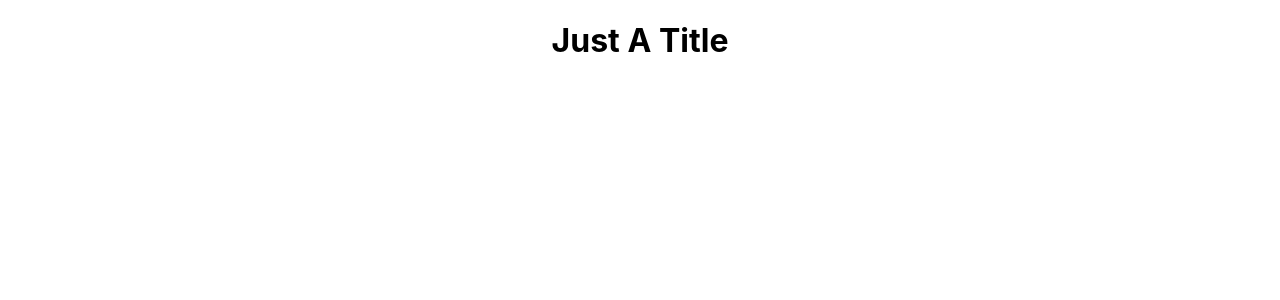
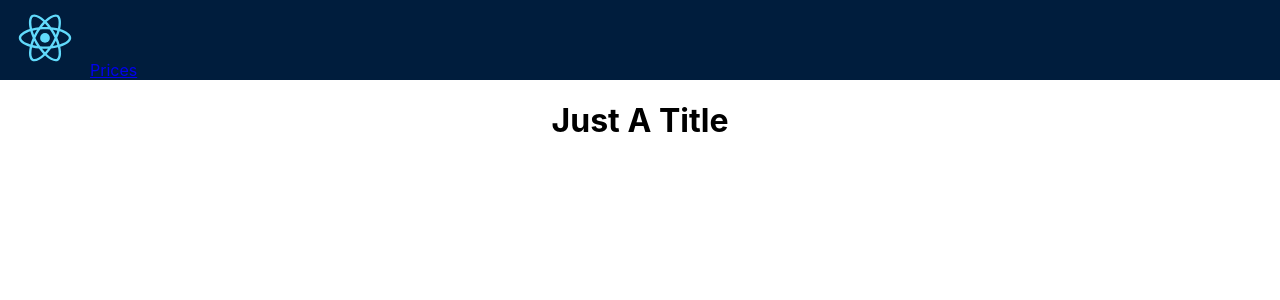
Before and after one commit to Swag369/Bitcamp-Project, a React (Create React App) app in the folder frontend/: page / in a window 1280 px wide. Shown: the top 300 px of the page. Built offline with nearby package versions, Linux system fonts and the light colour scheme.

Commit message:
More Components

```diff
--- a/frontend/src/App.js
+++ b/frontend/src/App.js
@@ -1,11 +1,13 @@
 import { BrowserRouter as Router, Routes, Route } from 'react-router-dom';
 import Home from './Home.js';
+import NavBar from './Components/NavBar';
 import './App.css';
 
 const App = () => {
   return (
     <div className="App">
       <Router>
+        <NavBar />
         <Routes>
           <Route path='/' exact element={<Home />} />
         </Routes>
--- /dev/null
+++ b/frontend/src/Components/NavBar.css
@@ -0,0 +1,20 @@
+.nav-bar {
+    display: flex;
+    flex-direction: row;
+    align-items: center;
+    height: 10vh;
+    width: 100%;
+    background-color: #001d3d;
+}
+
+#logo {
+    align-self: center;
+}
+
+#logo img {
+    width: 90px;
+}
+
+.links {
+    align-self: flex-end;
+}
--- /dev/null
+++ b/frontend/src/Components/NavBar.js
@@ -0,0 +1,19 @@
+import React from 'react';
+import { Link } from 'react-router-dom';
+import './NavBar.css';
+import Logo from '../logo.svg';
+
+const NavBar = () => {
+    return (
+        <div className='nav-bar'>
+            <Link id='logo' to='/'>
+                <img src={Logo} alt='Logo'></img>
+            </Link>
+            <div className='links'>
+                <Link to='/prices'>Prices</Link>
+            </div>
+        </div>
+    );
+}
+
+export default NavBar;
--- /dev/null
+++ b/frontend/src/Components/SideBar.css
@@ -0,0 +1,3 @@
+.side-bar {
+    width: 25%;
+}
--- /dev/null
+++ b/frontend/src/Home.css
@@ -0,0 +1,5 @@
+.home {
+    display: flex;
+    justify-content: center;
+    align-items: center;
+}
--- a/frontend/src/Home.js
+++ b/frontend/src/Home.js
@@ -1,4 +1,5 @@
 import React from 'react';
+import './Home.css';
 
 const Home = () => {
     return (
```
Also changed, not shown: frontend/src/Components/SideBar.js (added, +23 -0 lines), frontend/src/Demo.js (added, +10 -0 lines), frontend/src/Login.js (added, +11 -0 lines).
